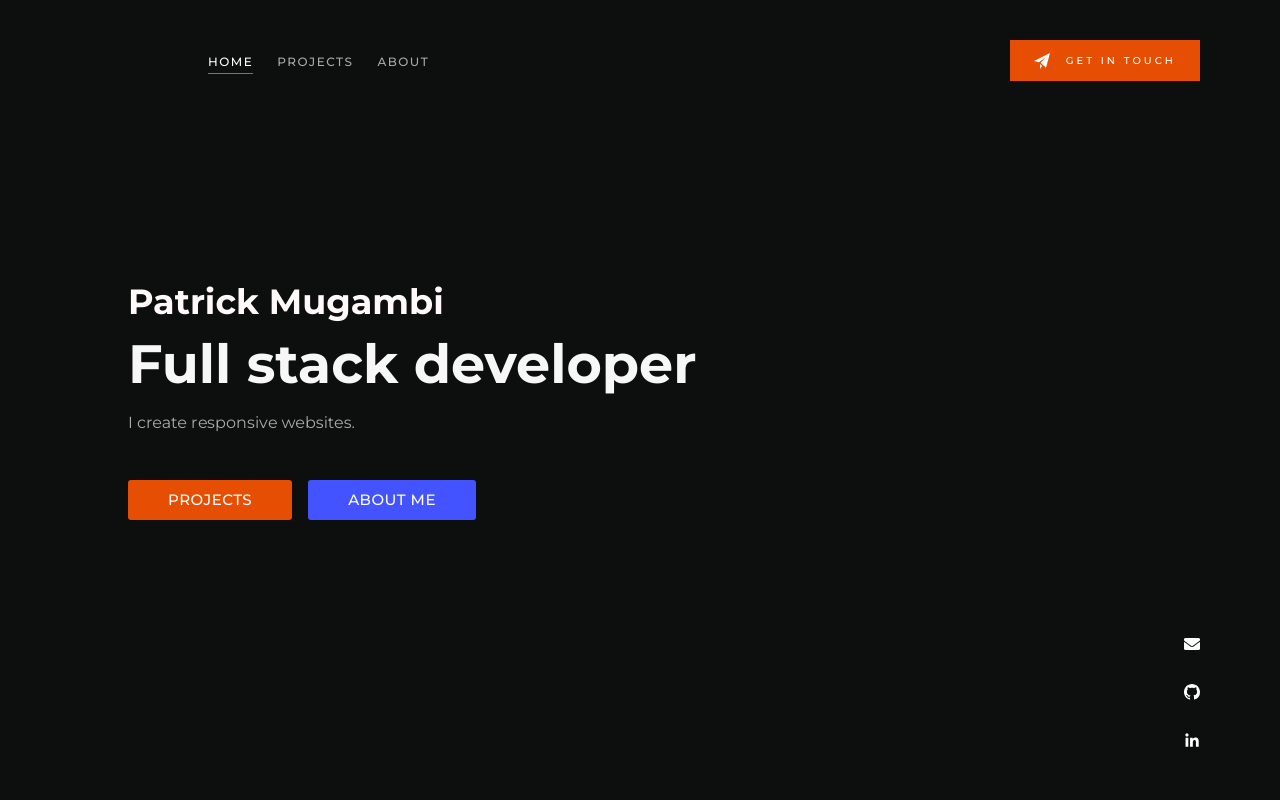
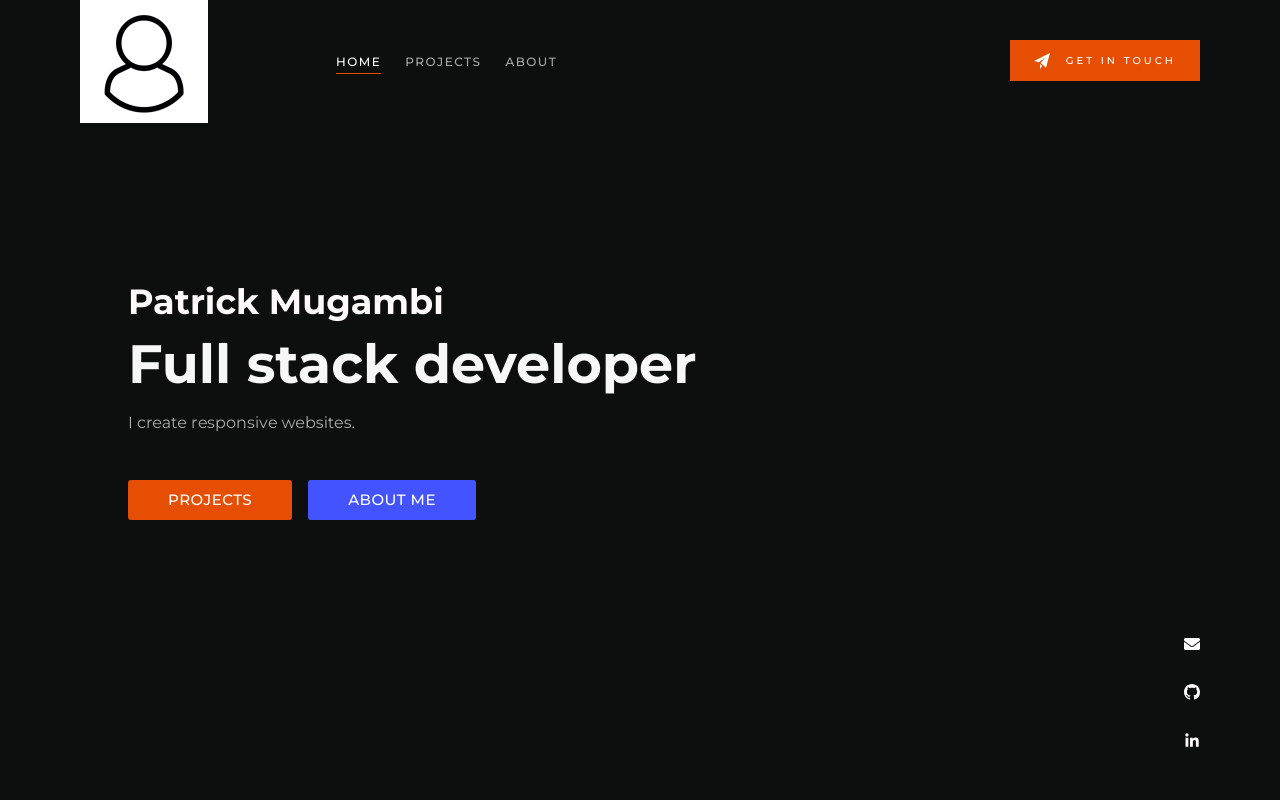
Before and after one commit to Mugambi645/portfolio, a React (Create React App) app: page / in a window 1280 px wide. Shown: the top 800 px of the page. Built offline with nearby package versions, Linux system fonts and the light colour scheme.

Commit message:
change navbar header background

```diff
--- a/src/components/Navbar/Navbar.js
+++ b/src/components/Navbar/Navbar.js
@@ -9,7 +9,7 @@ import {
   StyledNavbar,
   StyledNavLinks,
 } from "../styles/Navbar.styled";
-import logo from "../../assets/logo.svg";
+import logo from "../../assets/logo.png";
 import { animateScroll as scroll } from "react-scroll";
 import MobileMenu from "./MobileMenu";
 
@@ -39,7 +39,7 @@ const Navbar = () => {
   return (
     <StyledNavbar className={stickyNav ? "sticky" : ""}>
       <div>
-        <NavLogo to="/" onClick={toTop} src={logo} alt="logo" />
+        <NavLogo to="/" onClick={toTop} src={logo} alt="logo" style={{backgroundColor:"white", width: "10", height:"10"}}  />
       </div>
       <NavMenuList>
         <NavList>
```
Also changed, not shown: src/assets/logo.png (added), src/assets/logo.svg (deleted).
